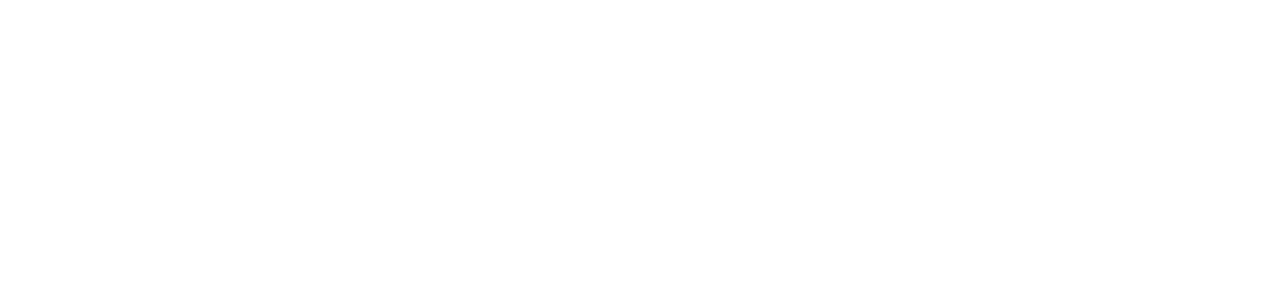
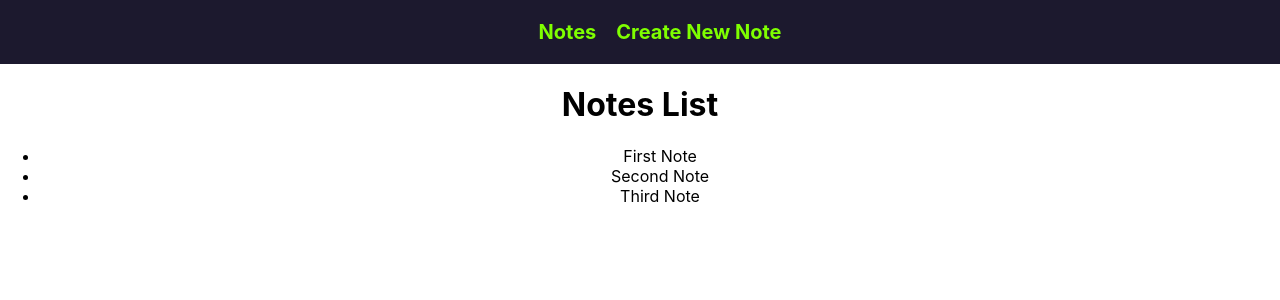
Before and after one commit to bqanderson/saga-notes-app, a React (Create React App) app: page / in a window 1280 px wide. Shown: the top 300 px of the page. Built offline with nearby package versions, Linux system fonts and the light colour scheme.

Commit message:
feat: add routes and containers

```diff
--- a/package.json
+++ b/package.json
@@ -8,6 +8,7 @@
     "@testing-library/user-event": "^13.5.0",
     "react": "^18.2.0",
     "react-dom": "^18.2.0",
+    "react-router-dom": "^6.14.2",
     "react-scripts": "5.0.1",
     "web-vitals": "^2.1.4"
   },
--- a/src/App.js
+++ b/src/App.js
@@ -1,8 +1,19 @@
-import './App.css';
+import React from 'react';
+import { Route, Routes } from 'react-router-dom'
+import Header from './components/header';
+import NotesList from './containers/notesList';
+import AddNewNote from './containers/addNotes';
+
+import './App.css'
 
 function App() {
   return (
-    <div className="App">
+    <div className='App'>
+      <Header />
+      <Routes>
+        <Route path='/' index element={<NotesList />} />
+        <Route path='/create-note' index element={<AddNewNote />} />
+      </Routes>
     </div>
   );
 }
--- a/src/components/header/index.jsx
+++ b/src/components/header/index.jsx
@@ -0,0 +1,20 @@
+import React from 'react';
+import { Link } from 'react-router-dom'
+import './style.css';
+
+const Header = () => {
+  return (
+    <header className='header'>
+      <ul>
+        <li>
+          <Link to={'/'}>Notes</Link>
+        </li>
+        <li>
+          <Link to={'/create-note'}>Create New Note</Link>
+        </li>
+      </ul>
+    </header>
+  );
+}
+
+export default Header;
--- a/src/components/header/style.css
+++ b/src/components/header/style.css
@@ -0,0 +1,20 @@
+.header {
+  background-color: #1c192e;
+  padding: 20px;
+}
+
+.header ul {
+  display: flex;
+  align-items: center;
+  justify-content: center;
+  gap: 20px;
+  margin: 0;
+  list-style: none;
+}
+
+.header ul li a {
+  color: #7fff00;
+  font-size: 20px;
+  font-weight: bolder;
+  text-decoration: none;
+}
--- a/src/containers/addNotes/index.jsx
+++ b/src/containers/addNotes/index.jsx
@@ -0,0 +1,11 @@
+import React from 'react';
+
+const AddNewNote = () => {
+  return (
+    <div className='add-new-note-wrapper'>
+      <h1>Create New Note:</h1>
+    </div>
+  )
+}
+
+export default AddNewNote;
--- a/src/containers/notesList/index.jsx
+++ b/src/containers/notesList/index.jsx
@@ -0,0 +1,22 @@
+import React from 'react';
+
+const dummyData = [
+  { name: 'First Note', id: 1 },
+  { name: 'Second Note', id: 2 },
+  { name: 'Third Note', id: 3 },
+]
+
+const NotesList = () => {
+  return (
+    <div className='notes-list-wrapper'>
+      <h1>Notes List</h1>
+      <ul>
+        { dummyData.map(item => (
+          <li key={item.id}>{ item.name }</li>
+        )) }
+      </ul>
+    </div>
+  )
+}
+
+export default NotesList;
--- a/src/index.js
+++ b/src/index.js
@@ -1,17 +1,14 @@
 import React from 'react';
 import ReactDOM from 'react-dom/client';
+import { BrowserRouter as Router } from 'react-router-dom';
 import './index.css';
 import App from './App';
-import reportWebVitals from './reportWebVitals';
 
 const root = ReactDOM.createRoot(document.getElementById('root'));
 root.render(
   <React.StrictMode>
-    <App />
+    <Router>
+      <App />
+    </Router>
   </React.StrictMode>
 );
-
-// If you want to start measuring performance in your app, pass a function
-// to log results (for example: reportWebVitals(console.log))
-// or send to an analytics endpoint. Learn more: https://bit.ly/CRA-vitals
-reportWebVitals();
--- a/src/reportWebVitals.js
+++ /dev/null
@@ -1,13 +0,0 @@
-const reportWebVitals = onPerfEntry => {
-  if (onPerfEntry && onPerfEntry instanceof Function) {
-    import('web-vitals').then(({ getCLS, getFID, getFCP, getLCP, getTTFB }) => {
-      getCLS(onPerfEntry);
-      getFID(onPerfEntry);
-      getFCP(onPerfEntry);
-      getLCP(onPerfEntry);
-      getTTFB(onPerfEntry);
-    });
-  }
-};
-
-export default reportWebVitals;
```
Also changed, not shown: src/setupTests.js (deleted, +0 -5 lines), 2 other files (tests, documents, lock files or other folders).
